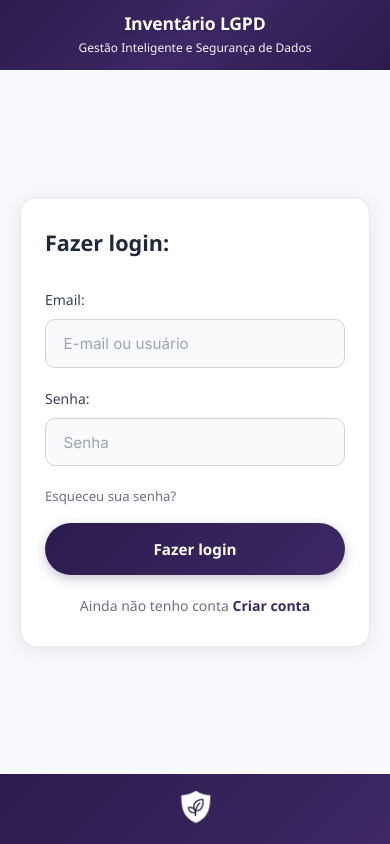
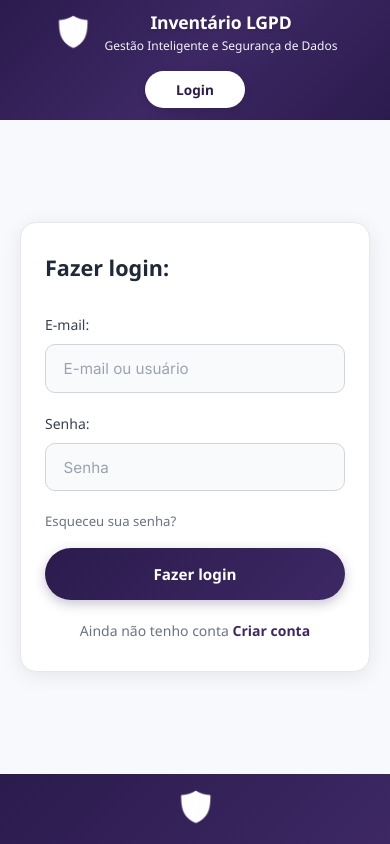
Before and after one commit to davifeels/projetoInvent-rio, a React (Create React App) app in the folder frontendinventario-newFront/: page /login in a window 390 px wide. Built offline with nearby package versions, Linux system fonts and the light colour scheme.

Commit message:
Ta acabando essa merda

```diff
--- a/frontendinventario-newFront/src/Login/Login.css
+++ b/frontendinventario-newFront/src/Login/Login.css
@@ -21,27 +21,37 @@ body {
   overflow-x: hidden;
 }
 
-/* Header sem botão */
+/* Header com logo, título e botão Login */
 .login-header {
   width: 100%;
   background: linear-gradient(135deg, #2B1B4D 0%, #3D2864 50%, #2B1B4D 100%);
-  padding: 1.75rem 2.5rem;
+  padding: 1.5rem 2.5rem;
   display: flex;
-  justify-content: center;
+  justify-content: space-between;
   align-items: center;
   box-shadow: 0 2px 8px rgba(0, 0, 0, 0.1);
   flex-shrink: 0;
   min-height: 100px;
-  overflow: hidden;
 }
 
-.header-text-centered {
+.header-left {
+  display: flex;
+  align-items: center;
+  gap: 0.75rem;
+  flex-shrink: 0;
+}
+
+.header-logo {
+  width: 50px;
+  height: 50px;
+  object-fit: contain;
+  filter: brightness(0) invert(1);
+}
+
+.header-text {
   display: flex;
   flex-direction: column;
-  align-items: center;
-  text-align: center;
   gap: 0.2rem;
-  z-index: 10;
 }
 
 .login-header .header-title {
@@ -54,6 +64,7 @@ body {
   opacity: 1 !important;
   background: none !important;
   -webkit-text-fill-color: #ffffff !important;
+  margin: 0;
 }
 
 .login-header .header-subtitle {
@@ -61,6 +72,26 @@ body {
   font-weight: 400;
   color: rgba(255, 255, 255, 0.95) !important;
   opacity: 1 !important;
+  margin: 0;
+}
+
+.header-login-button {
+  background: #ffffff;
+  color: #2B1B4D;
+  padding: 0.7rem 2rem;
+  border-radius: 50px;
+  border: none;
+  font-weight: 600;
+  font-size: 0.95rem;
+  cursor: pointer;
+  transition: all 0.3s ease;
+  box-shadow: 0 2px 8px rgba(0, 0, 0, 0.1);
+  min-width: 100px;
+}
+
+.header-login-button:hover {
+  transform: translateY(-2px);
+  box-shadow: 0 4px 12px rgba(0, 0, 0, 0.15);
 }
 
 /* Conteúdo */
@@ -206,13 +237,25 @@ body {
   width: 50px;
   height: 50px;
   object-fit: contain;
+  filter: brightness(0) invert(1);
 }
 
-/* Responsivo - CAIXAS ROXAS MENORES */
+/* Responsivo */
 @media (max-width: 768px) {
   .login-header {
     padding: 1rem 1.5rem;
     min-height: 80px;
+    flex-direction: column;
+    gap: 1rem;
+  }
+
+  .header-left {
+    gap: 0.75rem;
+  }
+
+  .header-logo {
+    width: 45px;
+    height: 45px;
   }
 
   .login-header .header-title {
@@ -221,6 +264,11 @@ body {
 
   .login-header .header-subtitle {
     font-size: 0.8rem;
+  }
+
+  .header-login-button {
+    padding: 0.6rem 1.75rem;
+    font-size: 0.9rem;
   }
 
   .login-card {
@@ -244,12 +292,22 @@ body {
     min-height: 70px;
   }
 
+  .header-logo {
+    width: 40px;
+    height: 40px;
+  }
+
   .login-header .header-title {
     font-size: 1.1rem;
   }
 
   .login-header .header-subtitle {
     font-size: 0.75rem;
+  }
+
+  .header-login-button {
+    padding: 0.55rem 1.5rem;
+    font-size: 0.85rem;
   }
 
   .login-content {
@@ -281,12 +339,22 @@ body {
     min-height: 60px;
   }
 
+  .header-logo {
+    width: 35px;
+    height: 35px;
+  }
+
   .login-header .header-title {
     font-size: 1rem;
   }
 
   .login-header .header-subtitle {
     font-size: 0.7rem;
+  }
+
+  .header-login-button {
+    padding: 0.5rem 1.25rem;
+    font-size: 0.8rem;
   }
 
   .login-footer {
--- a/frontendinventario-newFront/src/Login/Login.jsx
+++ b/frontendinventario-newFront/src/Login/Login.jsx
@@ -38,10 +38,14 @@ export default function Login() {
   return (
     <div className="login-page">
       <header className="login-header">
-        <div className="header-text-centered">
-          <h1 className="header-title">Inventário LGPD</h1>
-          <p className="header-subtitle">Gestão Inteligente e Segurança de Dados</p>
+        <div className="header-left">
+          <img src={logo} alt="Logo" className="header-logo" />
+          <div className="header-text">
+            <h1 className="header-title">Inventário LGPD</h1>
+            <p className="header-subtitle">Gestão Inteligente e Segurança de Dados</p>
+          </div>
         </div>
+        <button className="header-login-button">Login</button>
       </header>
 
       <main className="login-content">
@@ -57,7 +61,7 @@ export default function Login() {
           <form onSubmit={handleLogin}>
             <div className="login-form-group">
               <label htmlFor="email" className="login-form-label">
-                Email:
+                E-mail:
               </label>
               <input
                 id="email"
--- a/frontendinventario-newFront/src/pages/RequestAccess.css
+++ b/frontendinventario-newFront/src/pages/RequestAccess.css
@@ -33,41 +33,80 @@ body {
   overflow-x: hidden !important;
 }
 
+/* Header com logo, título e botão Login */
 .request-access-header {
   width: 100%;
   background: linear-gradient(135deg, #2B1B4D 0%, #3D2864 50%, #2B1B4D 100%);
-  padding: 2rem 2.5rem;
+  padding: 1.5rem 2.5rem;
   display: flex;
-  justify-content: center;
+  justify-content: space-between;
   align-items: center;
   box-shadow: 0 2px 8px rgba(0, 0, 0, 0.1);
   flex-shrink: 0;
-  min-height: 110px;
+  min-height: 100px;
 }
 
-.request-header-text-centered {
+.header-left {
+  display: flex;
+  align-items: center;
+  gap: 1rem;
+}
+
+.header-logo {
+  width: 50px;
+  height: 50px;
+  object-fit: contain;
+  filter: brightness(0) invert(1);
+}
+
+.header-text {
   display: flex;
   flex-direction: column;
-  align-items: center;
-  text-align: center;
-  gap: 0.3rem;
+  gap: 0.2rem;
 }
 
 .request-header-title {
-  font-size: 1.6rem;
+  font-size: 1.5rem;
   font-weight: 700;
-  color: #ffffff;
+  color: #ffffff !important;
   letter-spacing: -0.01em;
   line-height: 1.2;
   text-shadow: 0 2px 4px rgba(0, 0, 0, 0.1);
+  opacity: 1 !important;
+  background: none !important;
+  -webkit-text-fill-color: #ffffff !important;
   margin: 0;
 }
 
 .request-header-subtitle {
+  font-size: 0.9rem;
+  font-weight: 400;
+  color: rgba(255, 255, 255, 0.95) !important;
+  opacity: 1 !important;
+  margin: 0;
+}
+
+.header-login-button {
+  background: #ffffff;
+  color: #2B1B4D;
+  padding: 0.7rem 2rem;
+  border-radius: 50px;
+  border: none;
+  font-weight: 600;
   font-size: 0.95rem;
-  font-weight: 400;
-  color: rgba(255, 255, 255, 0.95);
-  margin: 0;
+  cursor: pointer;
+  transition: all 0.3s ease;
+  box-shadow: 0 2px 8px rgba(0, 0, 0, 0.1);
+  min-width: 100px;
+  text-decoration: none;
+  display: inline-flex;
+  align-items: center;
+  justify-content: center;
+}
+
+.header-login-button:hover {
+  transform: translateY(-2px);
+  box-shadow: 0 4px 12px rgba(0, 0, 0, 0.15);
 }
 
 .request-access-content {
@@ -238,12 +277,25 @@ body {
   width: 50px;
   height: 50px;
   object-fit: contain;
+  filter: brightness(0) invert(1);
 }
 
+/* Responsivo */
 @media (max-width: 768px) {
   .request-access-header {
     padding: 1rem 1.5rem;
     min-height: 80px;
+    flex-direction: column;
+    gap: 1rem;
+  }
+
+  .header-left {
+    gap: 0.75rem;
+  }
+
+  .header-logo {
+    width: 45px;
+    height: 45px;
   }
 
   .request-header-title {
@@ -252,6 +304,11 @@ body {
 
   .request-header-subtitle {
     font-size: 0.8rem;
+  }
+
+  .header-login-button {
+    padding: 0.6rem 1.75rem;
+    font-size: 0.9rem;
   }
 
   .request-access-card {
@@ -280,12 +337,22 @@ body {
     min-height: 70px;
   }
 
+  .header-logo {
+    width: 40px;
+    height: 40px;
+  }
+
   .request-header-title {
     font-size: 1.1rem;
   }
 
   .request-header-subtitle {
     font-size: 0.75rem;
+  }
+
+  .header-login-button {
+    padding: 0.55rem 1.5rem;
+    font-size: 0.85rem;
   }
 
   .request-access-content {
@@ -317,12 +384,22 @@ body {
     min-height: 60px;
   }
 
+  .header-logo {
+    width: 35px;
+    height: 35px;
+  }
+
   .request-header-title {
     font-size: 1rem;
   }
 
   .request-header-subtitle {
     font-size: 0.7rem;
+  }
+
+  .header-login-button {
+    padding: 0.5rem 1.25rem;
+    font-size: 0.8rem;
   }
 
   .request-access-card-title {
--- a/frontendinventario-newFront/src/pages/RequestAccess.jsx
+++ b/frontendinventario-newFront/src/pages/RequestAccess.jsx
@@ -81,10 +81,14 @@ export default function RequestAccess() {
   return (
     <div className="request-access-page">
       <header className="request-access-header">
-        <div className="request-header-text-centered">
-          <h1 className="request-header-title">Inventário LGPD</h1>
-          <p className="request-header-subtitle">Gestão Inteligente e Segurança de Dados</p>
+        <div className="header-left">
+          <img src={logo} alt="Logo" className="header-logo" />
+          <div className="header-text">
+            <h1 className="request-header-title">Inventário LGPD</h1>
+            <p className="request-header-subtitle">Gestão Inteligente e Segurança de Dados</p>
+          </div>
         </div>
+        <Link to="/login" className="header-login-button">Login</Link>
       </header>
 
       <main className="request-access-content">
@@ -114,23 +118,6 @@ export default function RequestAccess() {
                 name="nome"
                 className="request-form-input"
                 value={formData.nome}
-                onChange={handleChange}
-                required
-                disabled={loading || feedback.sucesso}
-                autoComplete="off"
-              />
-            </div>
-
-            <div className="request-form-group">
-              <label htmlFor="email" className="request-form-label">
-                E-mail
-              </label>
-              <input
-                id="email"
-                type="email"
-                name="email"
-                className="request-form-input"
-                value={formData.email}
                 onChange={handleChange}
                 required
                 disabled={loading || feedback.sucesso}
@@ -180,6 +167,23 @@ export default function RequestAccess() {
                   </option>
                 ))}
               </select>
+            </div>
+
+            <div className="request-form-group">
+              <label htmlFor="email" className="request-form-label">
+                E-mail
+              </label>
+              <input
+                id="email"
+                type="email"
+                name="email"
+                className="request-form-input"
+                value={formData.email}
+                onChange={handleChange}
+                required
+                disabled={loading || feedback.sucesso}
+                autoComplete="off"
+              />
             </div>
 
             <div className="request-form-row-passwords">
```
